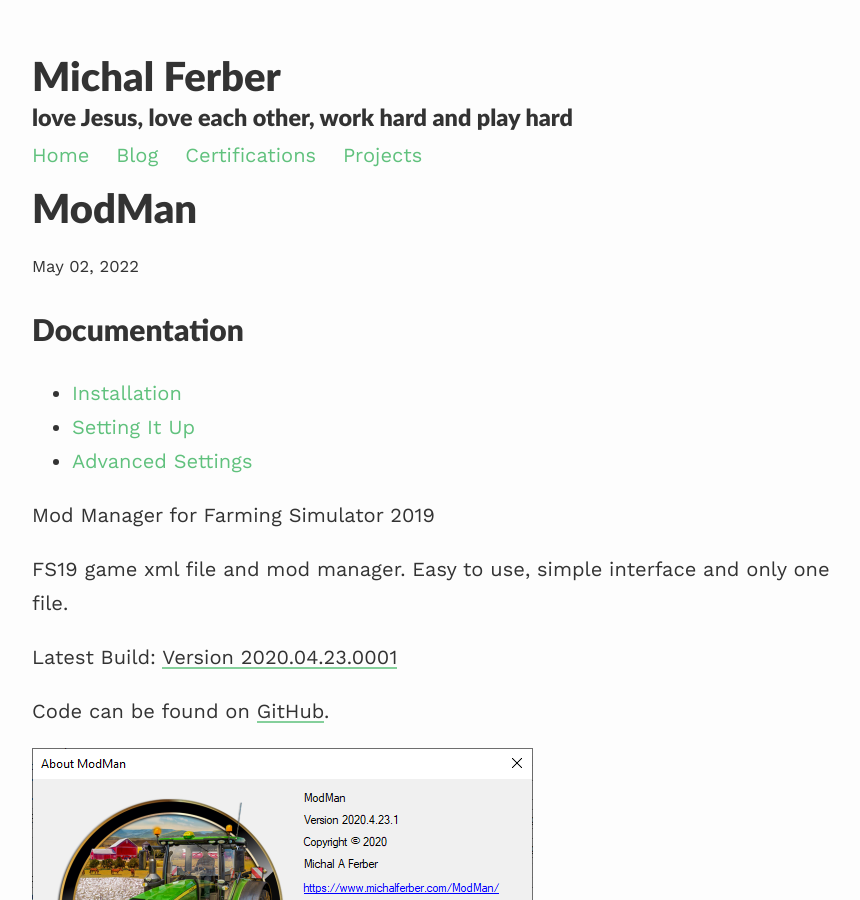
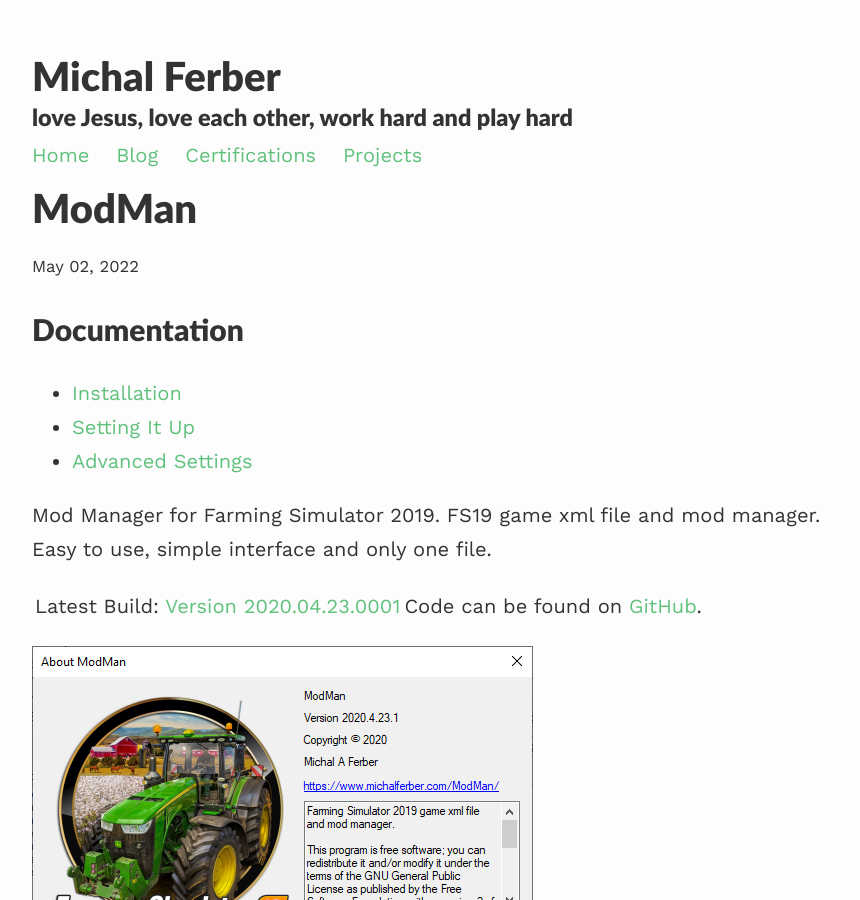
Before and after one commit to MichalAFerber/michalferber.com, a Jekyll site: the page built from _projects/ModMan.md, in a window 1280 px wide and 900 px high. Shown: the whole window, without its empty margins (208-1068 px from the left). Built offline with Jekyll 4.4.1, drawn with Linux system fonts in a browser that asks for light colours; nearby versions of some CDN libraries.

Commit message:
Update ModMan.md

```diff
--- a/_projects/ModMan.md
+++ b/_projects/ModMan.md
@@ -11,13 +11,9 @@ Documentation
   * [Setting It Up](#setting-it-up)
   * [Advanced Settings](#advanced-settings)
 
-Mod Manager for Farming Simulator 2019
+Mod Manager for Farming Simulator 2019. FS19 game xml file and mod manager. Easy to use, simple interface and only one file.
 
-FS19 game xml file and mod manager. Easy to use, simple interface and only one file.
-
-Latest Build: [Version 2020.04.23.0001](https://github.com/AriIntegration/ModMan/releases/download/2020.04.23.001/ModMan_v2020_04_23_0001.zip){:target="_blank"}
-
-Code can be found on [GitHub](https://github.com/AriIntegration/ModMan){:target="_blank"}.
+Latest Build: [Version 2020.04.23.0001](https://github.com/AriIntegration/ModMan/releases/download/2020.04.23.001/ModMan_v2020_04_23_0001.zip){:target="_blank"}  |  Code can be found on [GitHub](https://github.com/AriIntegration/ModMan){:target="_blank"}.
 
 ![Image](/assets/images/ModManAbout.png "About ModMan")
 
```
